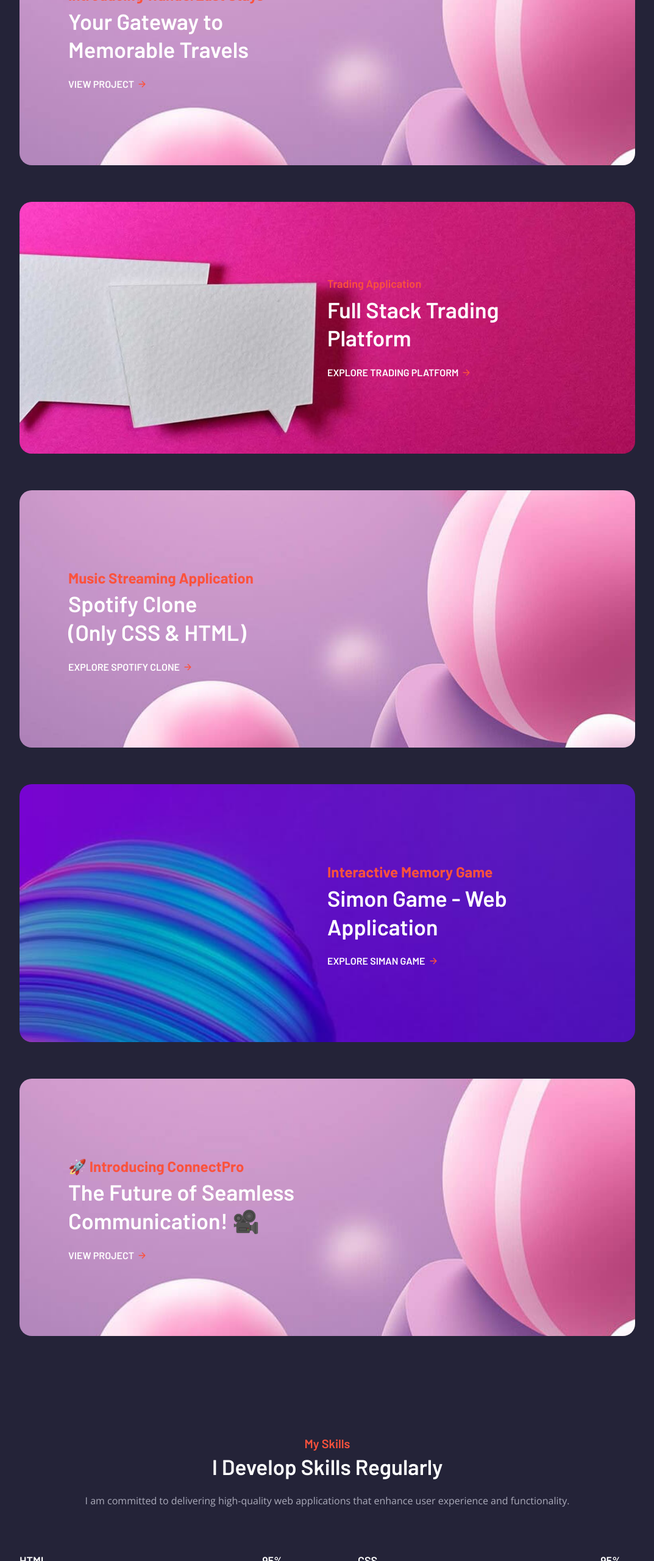
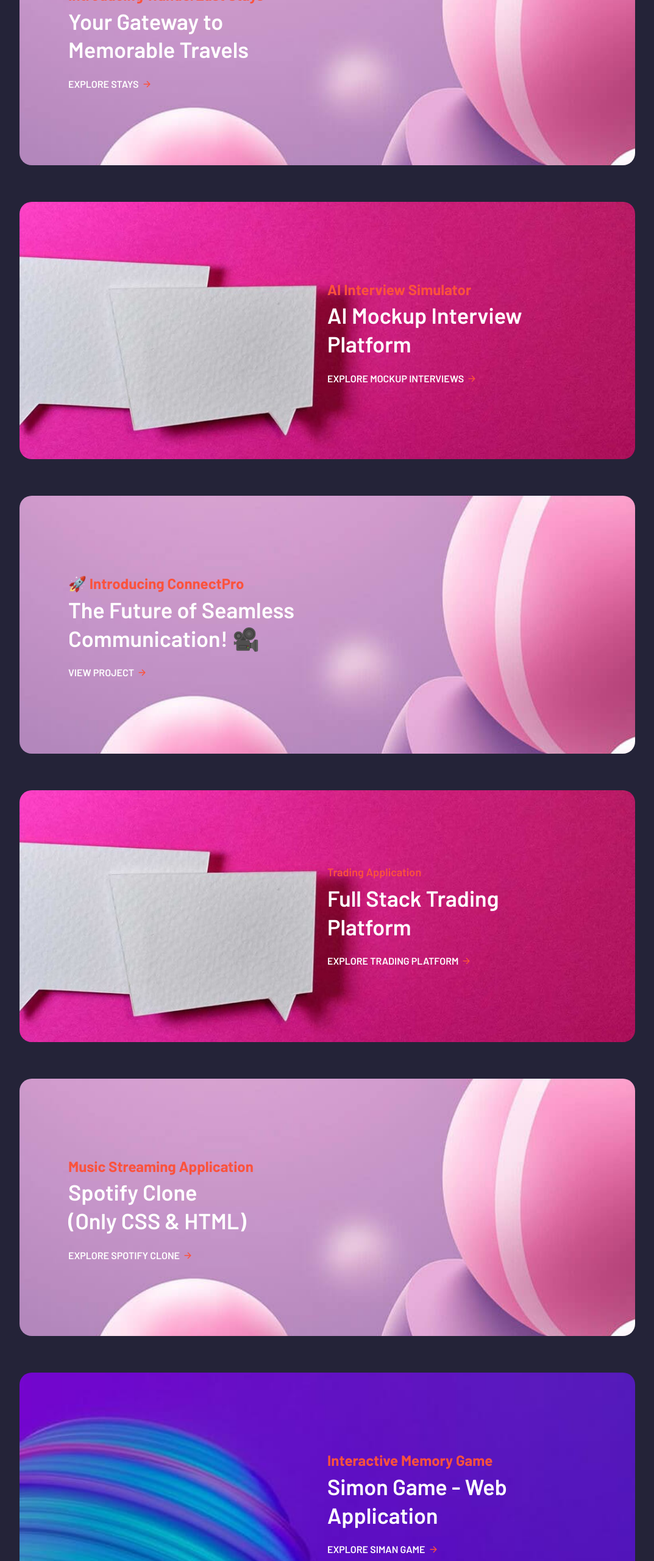
Before and after one commit to shivraj2805/portfolio, a plain HTML site: page index.html in a window 1280 px wide. Shown: the part 2140-4700 px from the top of the page at 61% size, without its empty margins (103-1176 px from the left). Drawn offline with nearby package versions, Linux system fonts and the light colour scheme.

Commit message:
Added new project & updte resume

```diff
--- a/index.html
+++ b/index.html
@@ -85,7 +85,7 @@
 
             <li>
               <a
-                href="https://drive.google.com/file/d/18hUwnIdhE0xDNv9DxJR10DJ3CwD1wBhk/view?usp=sharing "
+                href="https://drive.google.com/file/d/1b5FIqxtOYsQ-9lrO7slkiAx1igcaMk4R/view?usp=sharing"
                 class="btn btn-primary"
                 >Open CV</a
               >
@@ -250,6 +250,57 @@
                   <h3 class="h3 card-title">Your Gateway to Memorable Travels</h3>
 
                   <span class="btn-link">
+                    <span>Explore Stays </span>
+
+                    <ion-icon name="arrow-forward"></ion-icon>
+                  </span>
+                </div>
+              </a>
+            </li>
+
+             <!-- 6.Mockup Interview Platform-->
+
+             <li>
+              <a
+                href="https://ai-based-mockup-interview-platform.vercel.app/"
+                class="portfolio-card"
+                style="
+                  background-image: url('./assets/images/portfolio-4.jpg');
+                "
+                 target="_blank"
+              >
+                <div class="card-content">
+                  <p class="card-subtitle"><h2 style="color: hsl(7, 96%, 61%);">AI Interview Simulator</h2></p>
+
+                  <h3 class="h3 card-title">AI Mockup Interview Platform</h3>
+
+                  <span class="btn-link">
+                    <span>Explore Mockup Interviews</span>
+
+                    <ion-icon name="arrow-forward"></ion-icon>
+                  </span>
+                </div>
+              </a>
+            </li>
+
+
+
+            <!-- 5.Video call App -->
+            <li>
+              <a
+                href="https://videocall-webapp-frontend.onrender.com/"
+                class="portfolio-card"
+                style="
+                 background-image: url('./assets/images/portfolio-3.jpg');
+                "
+                 target="_blank"
+              >
+                <div class="card-content">
+                  <p class="card-subtitle "><h2 style="color: hsl(7, 96%, 61%);">🚀 Introducing ConnectPro</h2> </p>
+
+                  <h3 class="h3 card-title"> The Future of Seamless Communication! 🎥</h3>
+
+                  <span class="btn-link">
                     <span>View Project</span>
 
                     <ion-icon name="arrow-forward"></ion-icon>
@@ -267,6 +318,7 @@
                 style="
                   background-image: url('./assets/images/portfolio-4.jpg');
                 "
+                 target="_blank"
               >
                 <div class="card-content">
                   <p class="card-subtitle">Trading Application</p>
@@ -282,6 +334,7 @@
               </a>
             </li>
 
+
              <!-- 3.Spotify clone Project -->
 
              <li>
@@ -290,9 +343,9 @@
                 class="portfolio-card"
                 style="
                   background-image: url('./assets/images/portfolio-3.jpg');
-                  background-size: cover;
-                  background-position: center;
+
                 "
+                 target="_blank"
                 aria-label="View Spotify Clone Project"
                 title="Click to view the Spotify Clone project"
               >
@@ -308,6 +361,7 @@
             </li>
 
 
+
              <!-- 4.Siman Game -->
 
 
@@ -317,41 +371,17 @@
                 class="portfolio-card"
                 style="
                   background-image: url('./assets/images/portfolio-2.jpg');
-                  background-size: cover;
-                  background-position: center;
+
                 "
                 aria-label="View Simon Game Project"
                 title="Click to view the Simon Game project"
+                target="_blank"
               >
                 <div class="card-content">
                   <p class="card-subtitle"><h2 style="color: hsl(7, 96%, 61%);">Interactive Memory Game</h2></p>
                   <h3 class="h3 card-title">Simon Game - Web Application</h3>
                   <span class="btn-link">
                     <span>Explore Siman Game</span>
-                    <ion-icon name="arrow-forward"></ion-icon>
-                  </span>
-                </div>
-              </a>
-            </li>
-
-            <!-- 4.Video call App -->
-            <li>
-              <a
-                href="https://videocall-webapp-frontend.onrender.com/"
-                class="portfolio-card"
-                style="
-                 background-image: url('./assets/images/portfolio-3.jpg');
-                "
-                 target="_blank"
-              >
-                <div class="card-content">
-                  <p class="card-subtitle "><h2 style="color: hsl(7, 96%, 61%);">🚀 Introducing ConnectPro</h2> </p>
-
-                  <h3 class="h3 card-title"> The Future of Seamless Communication! 🎥</h3>
-
-                  <span class="btn-link">
-                    <span>View Project</span>
-
                     <ion-icon name="arrow-forward"></ion-icon>
                   </span>
                 </div>
@@ -488,6 +518,7 @@
                 </div>
               </li>
 
+
               <li class="skills-item">
                 <div class="wrapper" style="width: 80%">
                   <h3 class="skills-title">Express.js</h3>
@@ -497,6 +528,31 @@
 
                 <div class="skills-progress-box">
                   <div class="skills-progress" style="width: 80%"></div>
+                </div>
+              </li>
+
+              <li class="skills-item">
+                <div class="wrapper" style="width: 70%">
+                  <h3 class="skills-title">Next.js</h3>
+
+                  <data class="skills-data" value="70">70%</data>
+                </div>
+
+                <div class="skills-progress-box">
+                  <div class="skills-progress" style="width: 70%"></div>
+                </div>
+              </li>
+
+
+              <li class="skills-item">
+                <div class="wrapper" style="width: 50%">
+                  <h3 class="skills-title">Typescript</h3>
+
+                  <data class="skills-data" value="50">50%</data>
+                </div>
+
+                <div class="skills-progress-box">
+                  <div class="skills-progress" style="width: 50%"></div>
                 </div>
               </li>
             </ul>
```
Also changed, not shown: assets/images/about-banner(1).jpg (deleted). Lines whose indentation alone changed are shown as unchanged.
